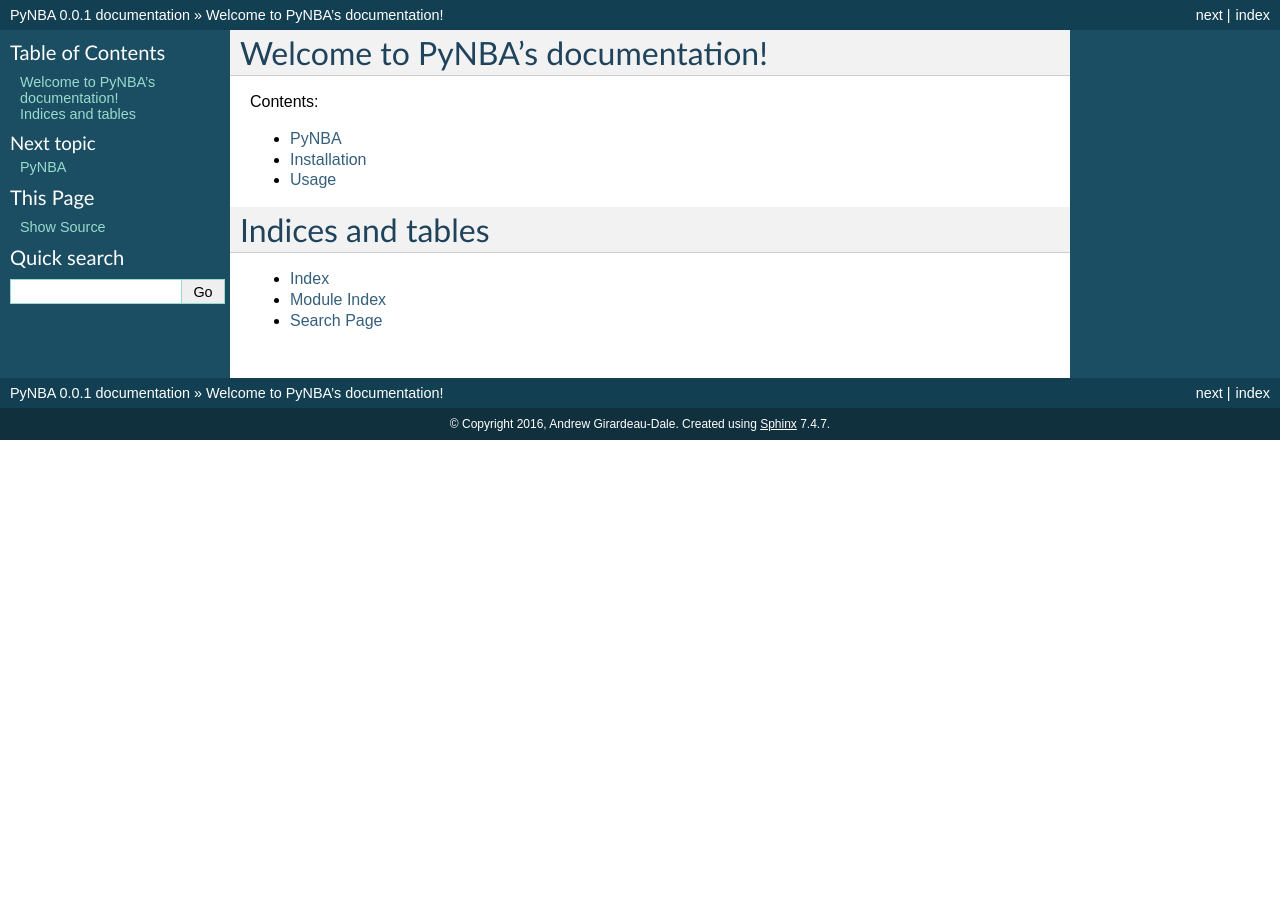
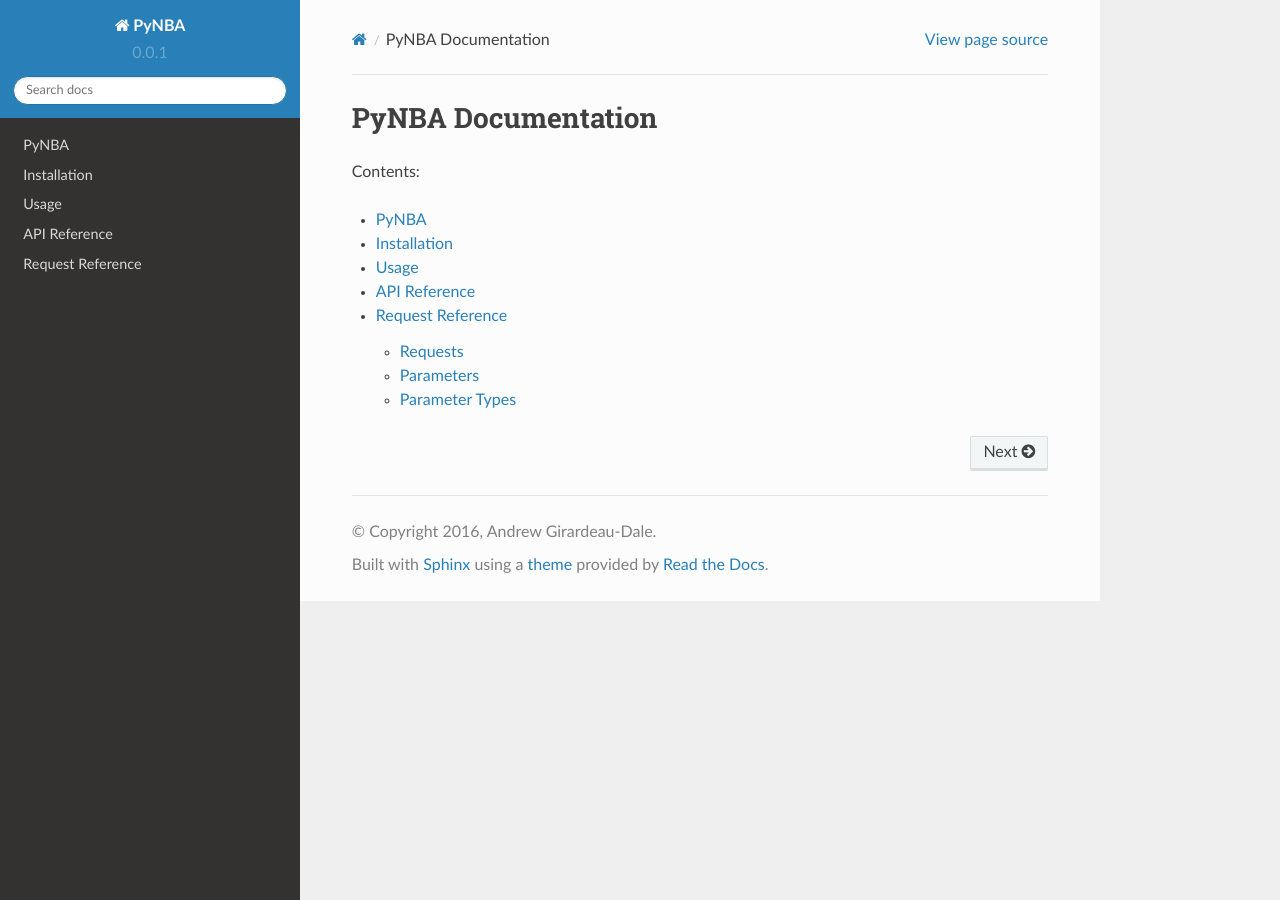
Before and after one commit to agirardeau/nbawebstats, a Sphinx documentation site: the page built from docs/index.rst, in a window 1280 px wide. Built offline with Sphinx 7.4.7 and the Read the Docs theme 2.0.0, drawn with Linux system fonts in a browser that asks for light colours.

Commit message:
Update doc tree structure, add placeholder for request descriptions

```diff
--- a/docs/conf.py
+++ b/docs/conf.py
@@ -39,7 +39,8 @@
 
 # Add any Sphinx extension module names here, as strings. They can be
 # extensions coming with Sphinx (named 'sphinx.ext.*') or your custom ones.
-extensions = ['sphinx.ext.autodoc', 'sphinx.ext.viewcode']
+extensions = ['sphinx.ext.autodoc', 'sphinx.ext.viewcode',
+        'sphinx.ext.napoleon']
 
 # Add any paths that contain templates here, relative to this directory.
 templates_path = ['_templates']
@@ -110,7 +111,7 @@
 
 # The theme to use for HTML and HTML Help pages.  See the documentation for
 # a list of builtin themes.
-html_theme = 'default'
+html_theme = 'sphinx_rtd_theme'
 
 # Theme options are theme-specific and customize the look and feel of a
 # theme further.  For a list of options available for each theme, see the
@@ -118,7 +119,8 @@
 #html_theme_options = {}
 
 # Add any paths that contain custom themes here, relative to this directory.
-#html_theme_path = []
+import sphinx_rtd_theme
+html_theme_path = [sphinx_rtd_theme.get_html_theme_path()]
 
 # The name for this set of Sphinx documents.  If None, it defaults to
 # "<project> v<release> documentation".
@@ -135,7 +137,7 @@
 # The name of an image file (within the static path) to use as favicon
 # of the docs.  This file should be a Windows icon file (.ico) being
 # 16x16 or 32x32 pixels large.
-#html_favicon = None
+html_favicon = '_static/pynba.ico'
 
 # Add any paths that contain custom static files (such as style sheets)
 # here, relative to this directory. They are copied after the builtin
--- a/docs/index.rst
+++ b/docs/index.rst
@@ -1,5 +1,5 @@
-Welcome to PyNBA's documentation!
-======================================
+PyNBA Documentation
+===================
 
 Contents:
 
@@ -9,10 +9,5 @@
    readme
    installation
    usage
-
-Indices and tables
-==================
-
-* :ref:`genindex`
-* :ref:`modindex`
-* :ref:`search`
+   api
+   requests
--- /dev/null
+++ b/docs/requests.rst
@@ -0,0 +1,12 @@
+====================
+Request Reference
+====================
+
+Requests
+--------
+
+Parameters
+----------
+
+Parameter Types
+---------------
--- a/requirements-dev.txt
+++ b/requirements-dev.txt
@@ -6,3 +6,5 @@
 coverage==4.0
 Sphinx==1.3.1
 PyYAML==3.11
+sphinx_rtd_theme==0.1.9
+requests==2.9.1
```
Also changed, not shown: docs/_static/pynba.ico (added).
